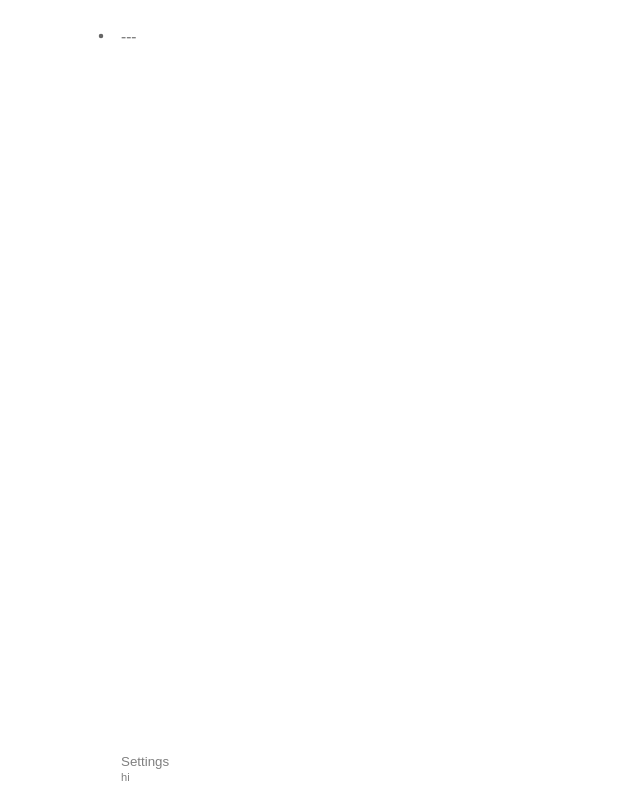
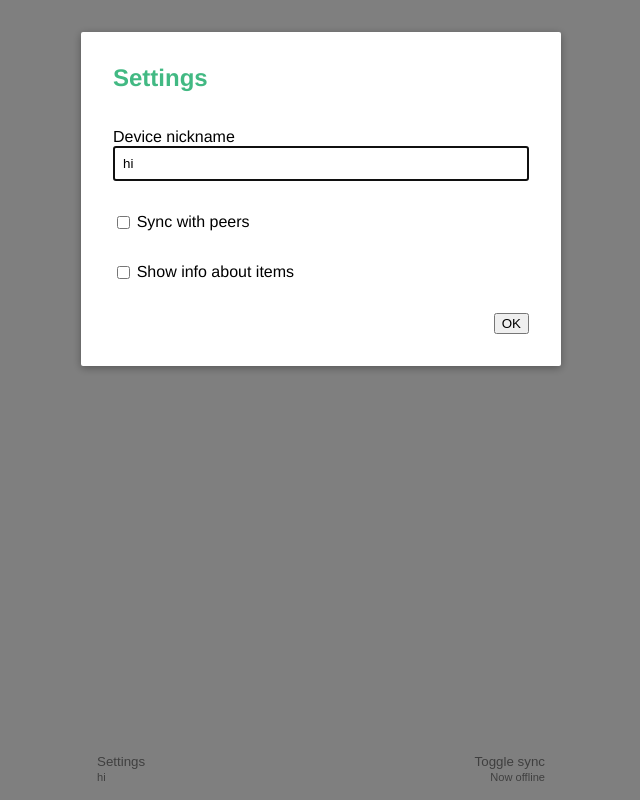
Before and after one commit to thgh/synclist, a plain HTML site: page index.html in a window 1280 px wide. Shown: the whole page, without its empty margins (319-959 px from the left). Drawn offline with nearby package versions, Linux system fonts and the light colour scheme.

Commit message:
Add sync button to quickly toggle connectivity

```diff
--- a/index.html
+++ b/index.html
@@ -62,6 +62,20 @@
           </div>
         </button>
         <button @click="show.debug = 1" v-if="show.info">debug</button>
+        <button @click="sync = !sync" class="btn--right">
+          Toggle sync
+          <div>
+            <small>Now {{
+              !peeringStarted ? 'offline' :
+              peer.destroyed ? 'destroyed' :
+              peer.disconnected ? 'disconnected' :
+              actualPeers.length ? actualPeers.length + ' peers' :
+              peer.connected ? 'connected' :
+              peer.open ? 'ready' :
+              peer.id ? 'connecting' : 'in trouble'
+            }}</small>
+          </div>
+        </button>
       </nav>
     </footer>
 
@@ -96,7 +110,7 @@
       <h2 slot="header">Settings</h2>
       <label class="form-group">
         <div>Device nickname</div>
-        <input type="text" v-model="nick">
+        <input type="text" v-model="nick" autofocus>
       </label>
       <label class="form-group checkbox">
         <input type="checkbox" v-model="sync">
@@ -134,6 +148,7 @@
           updated: 0
         },
         sync: false,
+        peeringStarted: false,
         nick: 'hi',
         connections: [],
         peer: {},
@@ -146,6 +161,9 @@
     computed: {
       visibleCommits () {
         return this.commits.filter(c => !c.deleted_at)
+      },
+      actualPeers () {
+        return this.connectionsJSON.filter(c => c.open)
       },
       connectionsJSON () {
         return this.connections.map(c => ({ id: c.id, peer: c.peer, open: c.open }))
@@ -351,7 +369,7 @@
       if (this.sync) {
         this.startPeering()
       }
-      if (!this.nick) {
+      if (this.nick === 'hi') {
         this.show.nick = 1
       }
     },
@@ -362,8 +380,11 @@
       sync (val) {
         if (val) {
           this.startPeering()
-        } else {
-          this.peeringStarted = false
+        } else if (!this.peer.disconnected) {
+          this.peer.destroy()
+          setTimeout(() => {
+            this.peeringStarted = 0
+          }, 1000)
         }
       }
     },
--- a/synclist.css
+++ b/synclist.css
@@ -162,8 +162,11 @@ button small+small::before {
 /* Nav > settings button */
 
 .btn--settings {
-  padding-left: 40px;
   flex-grow: 1
+}
+
+.btn--right {
+  text-align: right;
 }
 
 .form-group {
```
Also changed, not shown: 1 other file.
